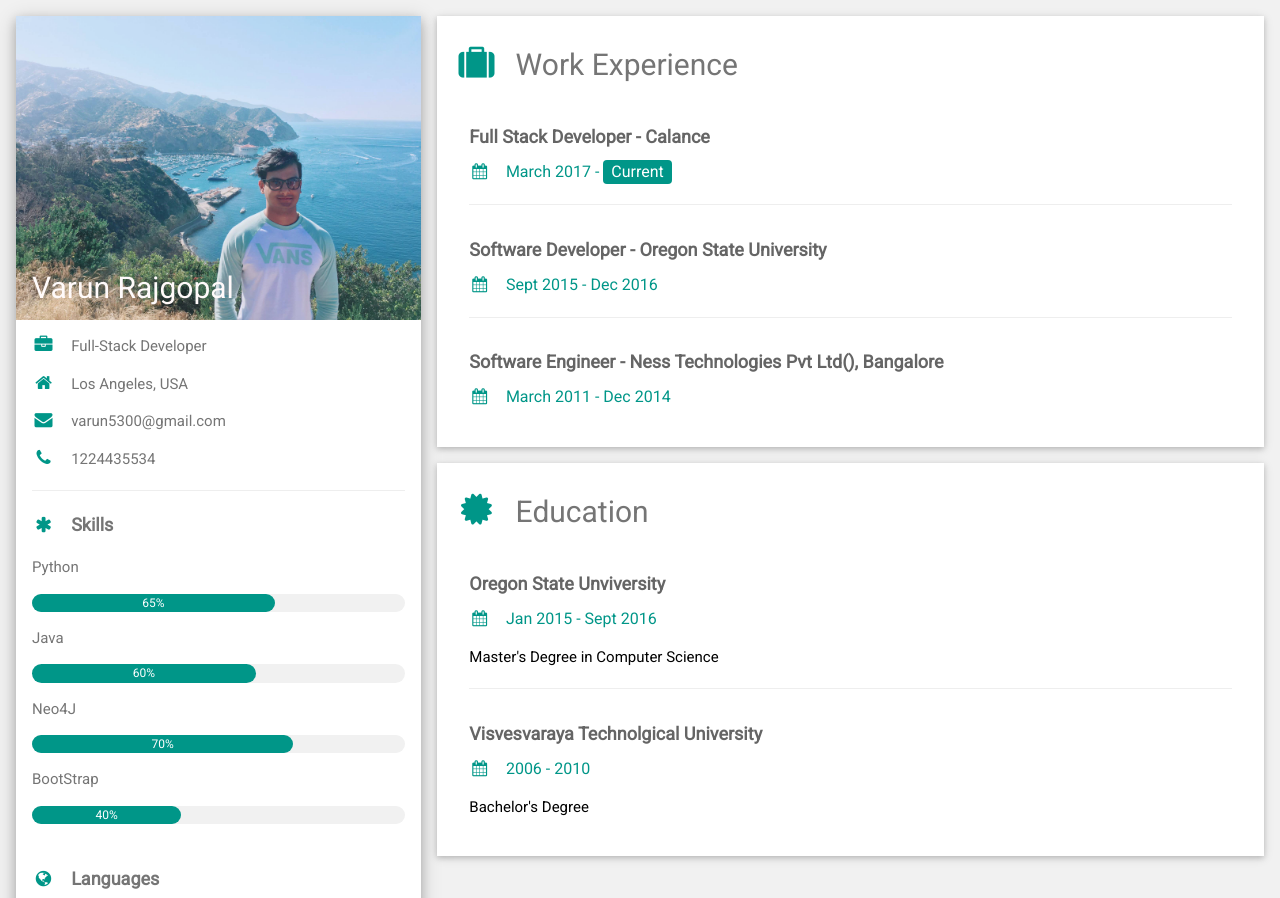
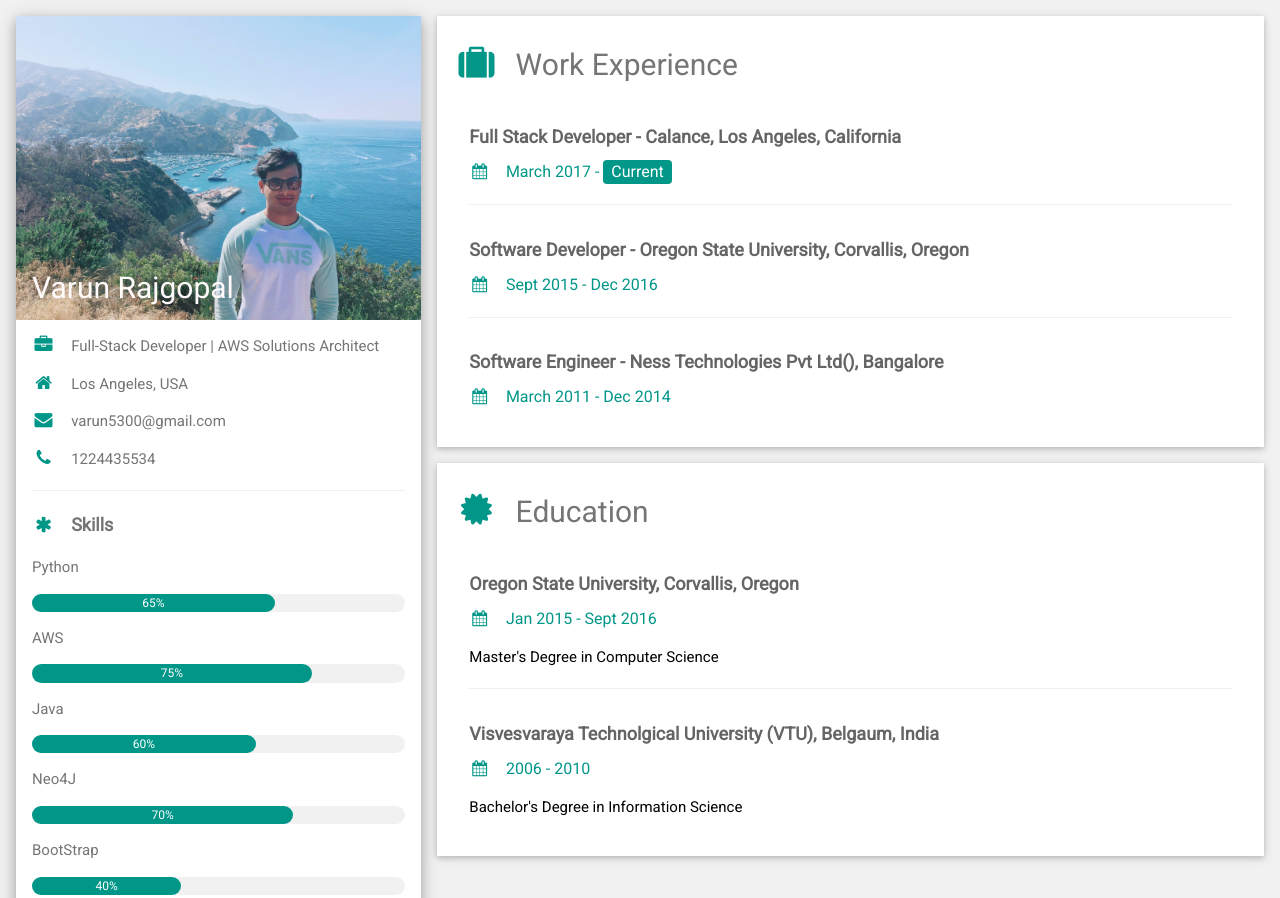
Before and after one commit to rajgopav/rajgopav.github.io, a plain HTML site: page index.html in a window 1280 px wide. Shown: the top 898 px of the page. Drawn offline with nearby package versions, Linux system fonts and the light colour scheme.

Commit message:
"09/18/2017"

```diff
--- a/index.html
+++ b/index.html
@@ -28,7 +28,7 @@ html,body,h1,h2,h3,h4,h5,h6 {font-family: "Roboto", sans-serif}
           </div>
         </div>
         <div class="w3-container">
-          <p><i class="fa fa-briefcase fa-fw w3-margin-right w3-large w3-text-teal"></i>Full-Stack Developer</p>
+          <p><i class="fa fa-briefcase fa-fw w3-margin-right w3-large w3-text-teal"></i>Full-Stack Developer | AWS Solutions Architect</p>
           <p><i class="fa fa-home fa-fw w3-margin-right w3-large w3-text-teal"></i>Los Angeles, USA</p>
           <p><i class="fa fa-envelope fa-fw w3-margin-right w3-large w3-text-teal"></i>varun5300@gmail.com</p>
           <p><i class="fa fa-phone fa-fw w3-margin-right w3-large w3-text-teal"></i>1224435534</p>
@@ -38,7 +38,11 @@ html,body,h1,h2,h3,h4,h5,h6 {font-family: "Roboto", sans-serif}
           <p>Python</p>
           <div class="w3-light-grey w3-round-xlarge w3-small">
             <div class="w3-container w3-center w3-round-xlarge w3-teal" style="width:65%">65%</div>
+          </div><p>AWS</p>
+          <div class="w3-light-grey w3-round-xlarge w3-small">
+            <div class="w3-container w3-center w3-round-xlarge w3-teal" style="width:75%">75%</div>
           </div>
+
           <p>Java</p>
           <div class="w3-light-grey w3-round-xlarge w3-small">
             <div class="w3-container w3-center w3-round-xlarge w3-teal" style="width:60%">
@@ -81,13 +85,13 @@ html,body,h1,h2,h3,h4,h5,h6 {font-family: "Roboto", sans-serif}
       <div class="w3-container w3-card-2 w3-white w3-margin-bottom">
         <h2 class="w3-text-grey w3-padding-16"><i class="fa fa-suitcase fa-fw w3-margin-right w3-xxlarge w3-text-teal"></i>Work Experience</h2>
         <div class="w3-container">
-          <h5 class="w3-opacity"><b>Full Stack Developer - Calance</b></h5>
+          <h5 class="w3-opacity"><b>Full Stack Developer - Calance, Los Angeles, California</b></h5>
           <h6 class="w3-text-teal"><i class="fa fa-calendar fa-fw w3-margin-right"></i>March 2017 - <span class="w3-tag w3-teal w3-round">Current</span></h6>
           <p></p>
           <hr>
         </div>
         <div class="w3-container">
-          <h5 class="w3-opacity"><b>Software Developer - Oregon State University</b></h5>
+          <h5 class="w3-opacity"><b>Software Developer - Oregon State University, Corvallis, Oregon</b></h5>
           <h6 class="w3-text-teal"><i class="fa fa-calendar fa-fw w3-margin-right"></i>Sept 2015 - Dec 2016</h6>
           <p></p>
           <hr>
@@ -102,15 +106,15 @@ html,body,h1,h2,h3,h4,h5,h6 {font-family: "Roboto", sans-serif}
       <div class="w3-container w3-card-2 w3-white">
         <h2 class="w3-text-grey w3-padding-16"><i class="fa fa-certificate fa-fw w3-margin-right w3-xxlarge w3-text-teal"></i>Education</h2>
         <div class="w3-container">
-          <h5 class="w3-opacity"><b>Oregon State Unviversity</b></h5>
+          <h5 class="w3-opacity"><b>Oregon State University, Corvallis, Oregon</b></h5>
           <h6 class="w3-text-teal"><i class="fa fa-calendar fa-fw w3-margin-right"></i>Jan 2015 - Sept 2016</h6>
           <p>Master's Degree in Computer Science</p>
           <hr>
         </div>
         <div class="w3-container">
-          <h5 class="w3-opacity"><b>Visvesvaraya Technolgical University</b></h5>
+          <h5 class="w3-opacity"><b>Visvesvaraya Technolgical University (VTU), Belgaum, India</b></h5>
           <h6 class="w3-text-teal"><i class="fa fa-calendar fa-fw w3-margin-right"></i>2006 - 2010</h6>
-          <p>Bachelor's Degree</p><br>
+          <p>Bachelor's Degree in Information Science</p><br>
         </div>
       </div>
 
```
